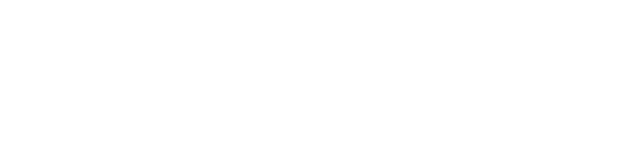
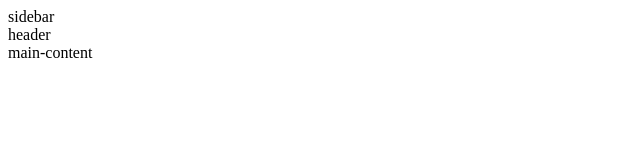
Before and after one commit to smith109/admin-dashboard, a plain HTML site: page index.html in a window 1280 px wide. Shown: the whole page, without its empty margins (0-640 px from the left). Drawn offline with Linux system fonts and the light colour scheme.

Commit message:
Create containers for the basic layout of the page

```diff
--- a/index.html
+++ b/index.html
@@ -9,7 +9,11 @@
   </head>
 
   <body>
-
+    <div class="container">
+      <div class="sidebar">sidebar</div>
+      <div class="header">header</div>
+      <div class="main-content">main-content</div>
+    </div>
   </body>
 
 </html>
```
